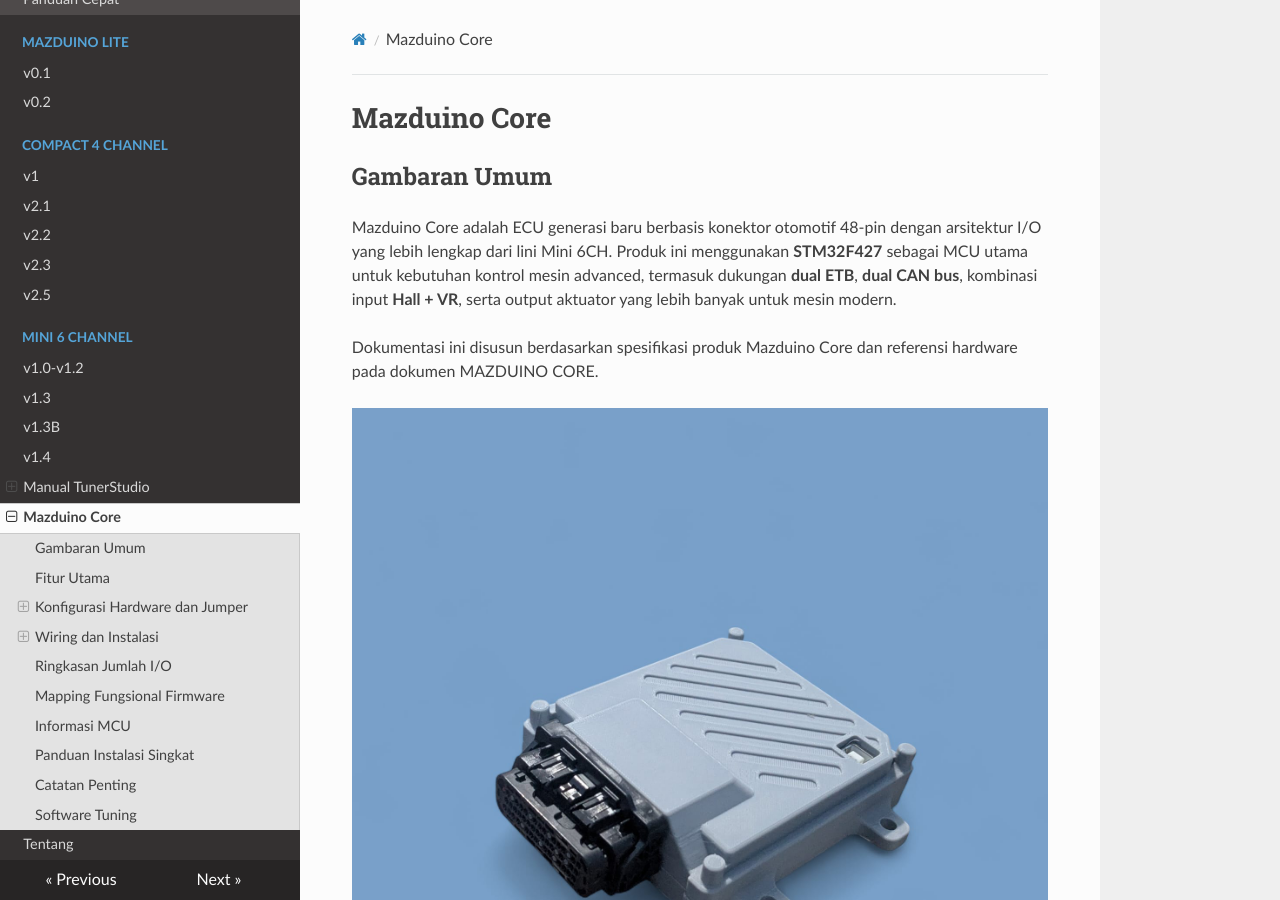
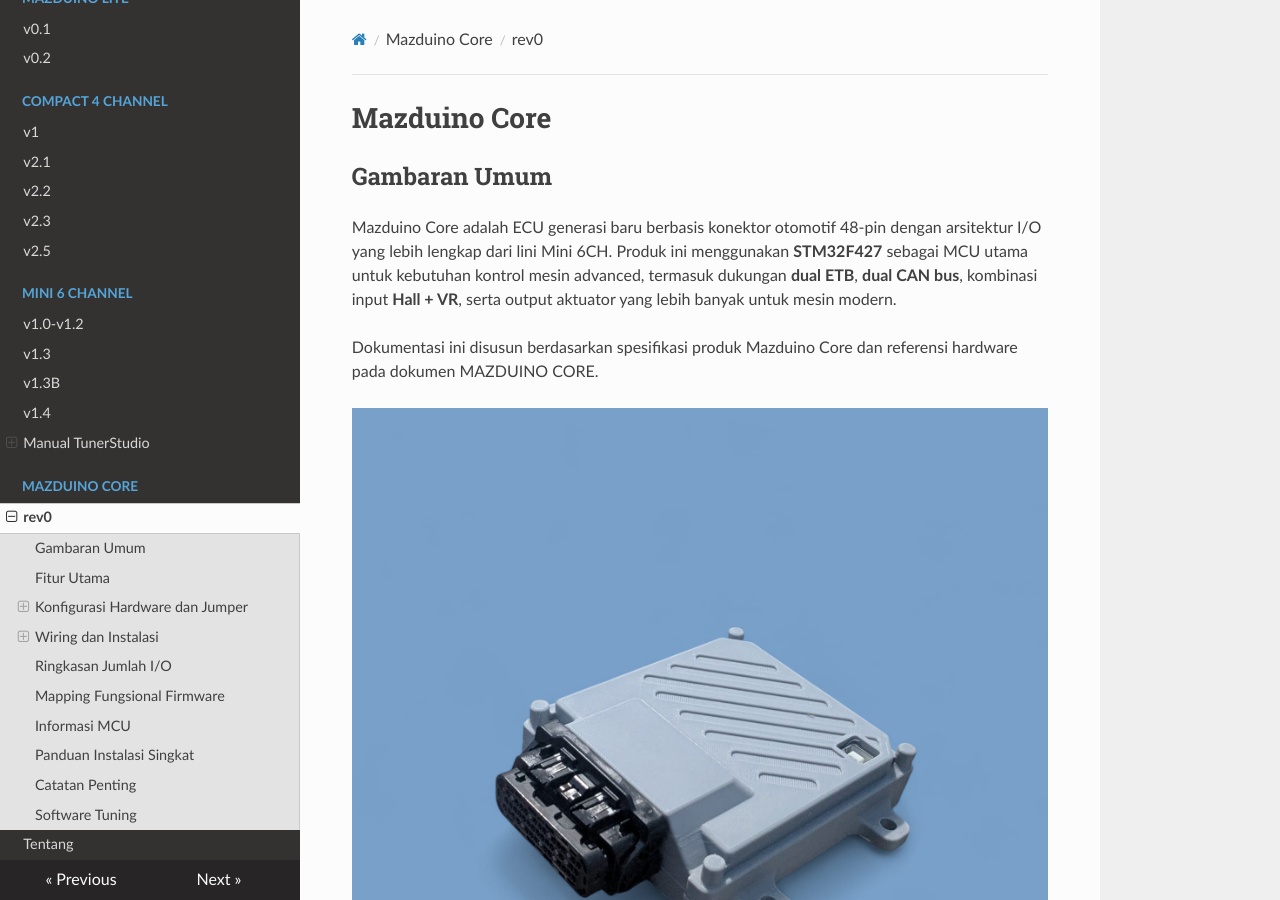
Before and after one commit to amrikarisma/mazduino-documentation, an MkDocs documentation site: the page built from docs/mazduino-core-rev0.md, in a window 1280 px wide and 900 px high. Built offline with MkDocs 1.6.1, drawn with Linux system fonts in a browser that asks for light colours; nearby versions of some CDN libraries.

Commit message:
fix name core
Co-authored-by: Copilot <copilot@github.com>

```diff
--- a/mkdocs.yml
+++ b/mkdocs.yml
@@ -31,7 +31,8 @@ nav:
       - Controller & Diagnostics: tunerstudio-controller.md
       - Troubleshooting: tunerstudio-troubleshooting.md
       - Examples & Map Switching: tunerstudio-examples.md
-  - Mazduino Core: mazduino-core.md
+  - Mazduino Core:
+    - rev0: mazduino-core-rev0.md
   - Tentang: about.md
 theme:
   name: readthedocs
```
Also changed, not shown: docs/mazduino-core-rev0.md (renamed from docs/mazduino-core.md).
